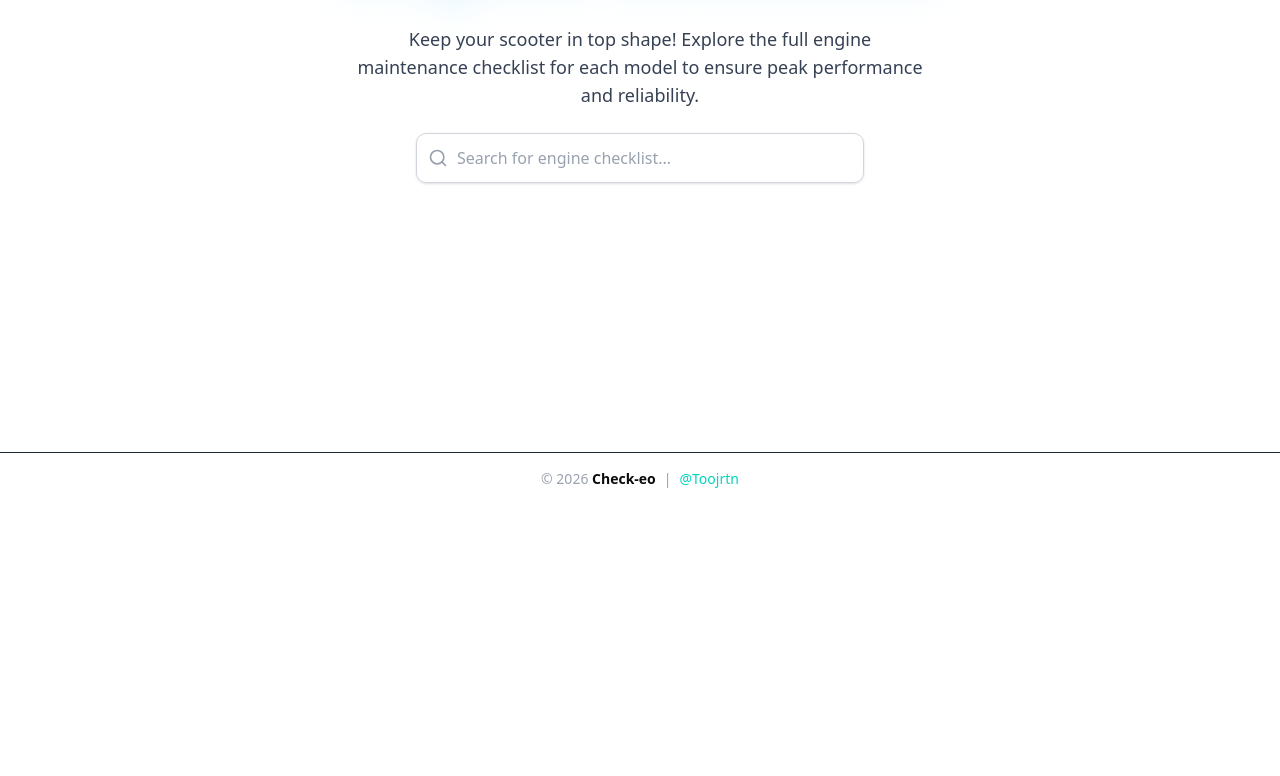
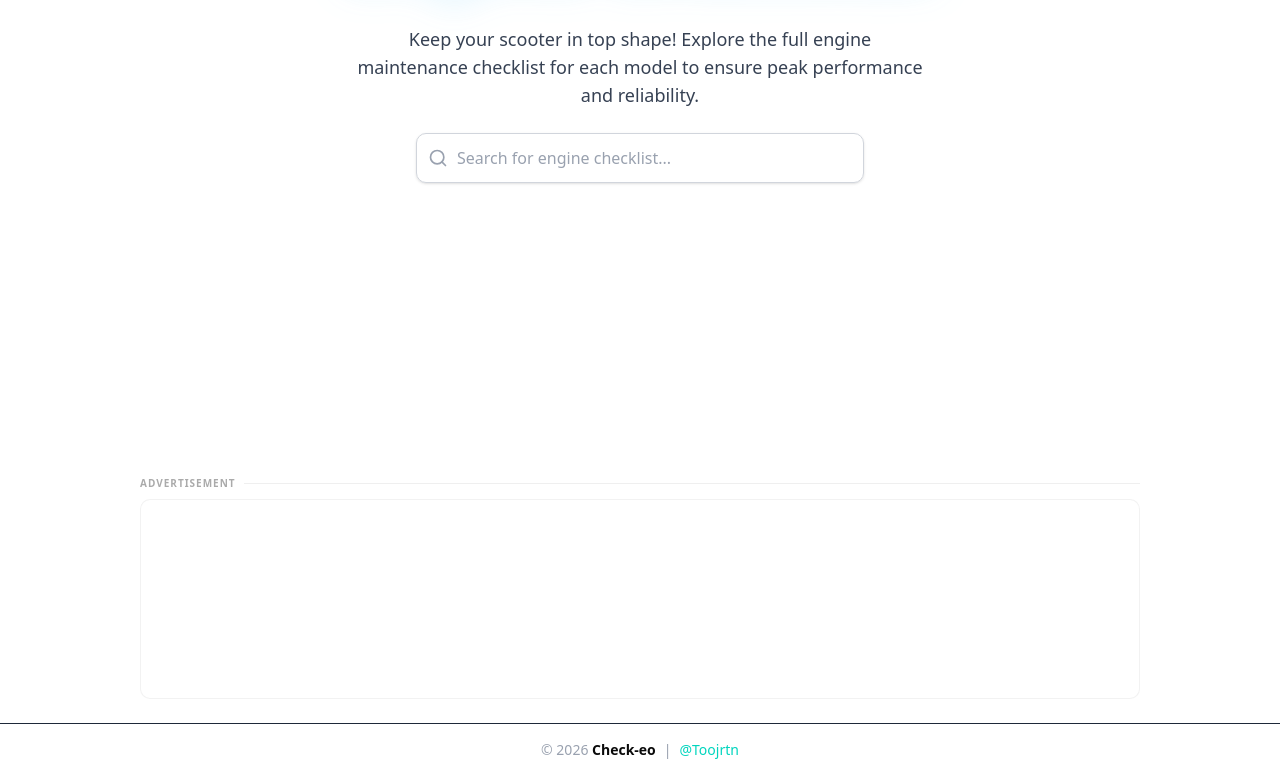
Before and after one commit to Randriamampionona/engine-check-list, a Next.js app: page / in a window 1280 px wide. Shown: the part 348-1124 px from the top of the page. Before the commit the page ends 853 px from the top, so only its background shows below. Built offline with nearby package versions, Linux system fonts and the light colour scheme; no server answers.

Commit message:
FEAT: Add new clean Ad units

```diff
--- a/app/ad/page.tsx
+++ b/app/ad/page.tsx
@@ -1,7 +1,46 @@
-export default function AdPage() {
+import NativeBar from "@/components/ad/native-bar";
+
+export default async function AdPage({
+  searchParams,
+}: {
+  searchParams: Promise<{ [key: string]: string | string[] | undefined }>;
+}) {
+  const lang = (await searchParams).lang as string | undefined;
+
+  const isFr = lang === "fr";
+
   return (
-    <main className="flex items-center justify-center h-full w-full">
-      Ad Here
+    <main className="mx-auto flex min-h-full max-w-3xl flex-col items-center justify-center px-6 py-16 text-center">
+      {/* Header */}
+      <div className="mb-10 space-y-3">
+        <h1 className="text-2xl font-semibold tracking-tight">
+          {isFr ? "Soutenir Check-eo ❤️" : "Supporting Check-eo ❤️"}
+        </h1>
+
+        <p className="text-sm text-muted-foreground leading-relaxed max-w-xl mx-auto">
+          {isFr
+            ? "J'ai créé Check-eo avec passion pour aider les conducteurs de scooters à entretenir leur moteur facilement et en toute sécurité. L'application est entièrement gratuite, sans abonnement ni frais cachés."
+            : "I built Check-eo with passion to help riders maintain their scooters safely and easily. The app is completely free with no subscriptions, paywalls, or hidden fees."}
+        </p>
+
+        <p className="text-sm text-muted-foreground leading-relaxed max-w-xl mx-auto">
+          {isFr
+            ? "Pour couvrir les frais dhébergement et de développement, cette page contient une publicité discrète. La consulter permet de soutenir le projet — merci énormément 🙏"
+            : "To cover hosting and development costs, this page contains a single advertisement. Viewing it helps keep the project alive — thank you so much for your support 🙏"}
+        </p>
+      </div>
+
+      {/* Ad container */}
+      <div className="w-full max-w-xl">
+        <NativeBar />
+      </div>
+
+      {/* Footer note */}
+      <p className="mt-6 text-xs text-muted-foreground">
+        {isFr
+          ? "Aucun tracking, aucun abonnement — juste un soutien honnête."
+          : "No tracking, no subscriptions — just honest support."}
+      </p>
     </main>
   );
 }
--- a/app/community/new/page.tsx
+++ b/app/community/new/page.tsx
@@ -1,9 +1,11 @@
+import NativeBar from "@/components/ad/native-bar";
 import CreatePostForm from "@/components/community/create-post-form";
 
 export default function NewPage() {
   return (
     <main className="mx-auto w-full min-h-full max-w-3xl px-4 py-10 mt-16">
       <CreatePostForm />
+      <NativeBar />
     </main>
   );
 }
--- a/app/community/page.tsx
+++ b/app/community/page.tsx
@@ -1,11 +1,15 @@
+import NativeBar from "@/components/ad/native-bar";
 import CommunityFeed from "@/components/community/community-feed";
 import CreatePostCTA from "@/components/community/create-post-CTA";
 
 export default function CommunityPage() {
   return (
-    <main className="mx-auto w-full min-h-full max-w-3xl px-4 py-10 space-y-10 my-16">
-      <CreatePostCTA />
-      <CommunityFeed />
-    </main>
+    <>
+      <main className="mx-auto w-full min-h-full max-w-3xl px-4 py-10 space-y-10 my-16">
+        <CreatePostCTA />
+        <CommunityFeed />
+        <NativeBar />
+      </main>
+    </>
   );
 }
--- a/app/community/post/[id]/page.tsx
+++ b/app/community/post/[id]/page.tsx
@@ -1,3 +1,4 @@
+import NativeBar from "@/components/ad/native-bar";
 import SinglePost from "@/components/community/single-post";
 
 type Props = {
@@ -11,6 +12,7 @@ export default async function PostPage({ params }: Props) {
     <main className="mx-auto w-full min-h-full max-w-3xl px-4 py-10 space-y-8 mt-16">
       {/* Individual post */}
       <SinglePost postId={postId} />
+      <NativeBar />
     </main>
   );
 }
--- a/app/page.tsx
+++ b/app/page.tsx
@@ -1,9 +1,11 @@
+import NativeBar from "@/components/ad/native-bar";
 import Heading from "@/components/heading";
 import SearchForm from "@/components/search-form";
 
 export default function Home() {
   return (
-    <main className="flex md:items-center justify-center h-full w-full">
+    <>
+      <main className="flex md:items-center justify-center flex-col h-full w-full">
         <div className="max-w-3xl mx-auto p-6 mt-16 md:mt-0 text-center">
           <Heading />
 
@@ -15,5 +17,7 @@ export default function Home() {
           <SearchForm />
         </div>
       </main>
+      <NativeBar />
+    </>
   );
 }
--- a/app/r/[search_terms]/page.tsx
+++ b/app/r/[search_terms]/page.tsx
@@ -1,4 +1,5 @@
 import { searchEngineFaults } from "@/action/get-search-engine-faults.action";
+import NativeBar from "@/components/ad/native-bar";
 import Heading from "@/components/heading";
 import { Lang } from "@/typing";
 
@@ -28,7 +29,7 @@ export default async function ResultPage({ params, searchParams }: PageProps) {
   };
 
   return (
-    <main className="max-w-3xl mx-auto p-8 flex flex-col items-center h-full w-full">
+    <main className="max-w-3xl mx-auto p-8 flex flex-col items-center min-h-full w-full">
       {/* Page Header */}
       <header className="mb-12 text-center">
         <Heading />
@@ -49,7 +50,7 @@ export default async function ResultPage({ params, searchParams }: PageProps) {
           {/* Priority Badge */}
           <span
             className={`absolute top-4 right-4 px-3 py-1 rounded-full font-semibold text-sm ${priorityColor(
-              fault.Priority
+              fault.Priority,
             )}`}
           >
             Priority {fault.Priority}
@@ -88,6 +89,8 @@ export default async function ResultPage({ params, searchParams }: PageProps) {
           <div className="absolute inset-0 rounded-2xl shadow-[0_0_60px_#00fff3] opacity-10 pointer-events-none"></div>
         </div>
       )}
+
+      <NativeBar />
     </main>
   );
 }
--- /dev/null
+++ b/components/ad/native-bar.tsx
@@ -0,0 +1,39 @@
+"use client";
+import { useEffect, useRef } from "react";
+
+export default function NativeBar() {
+  const adRef = useRef<HTMLDivElement>(null);
+
+  useEffect(() => {
+    if (adRef.current && !adRef.current.firstChild) {
+      const script = document.createElement("script");
+      script.src =
+        "https://pl28501879.effectivegatecpm.com/da7ee0516817cc741279dfbfc0a6800e/invoke.js";
+      script.async = true;
+      script.setAttribute("data-cfasync", "false");
+
+      adRef.current.appendChild(script);
+    }
+  }, []);
+
+  return (
+    <div className="w-full flex flex-col items-center justify-center py-6">
+      {/* Label and Divider */}
+      <div className="w-full max-w-250 flex items-center gap-2 mb-2 opacity-60">
+        <span className="text-[10px] font-semibold uppercase tracking-widest text-muted-foreground whitespace-nowrap">
+          Advertisement
+        </span>
+        <div className="h-px w-full bg-border" />
+      </div>
+
+      {/* Ad Container */}
+      <div
+        id="container-da7ee0516817cc741279dfbfc0a6800e"
+        ref={adRef}
+        className="w-full max-w-250 min-h-50 bg-secondary/5 rounded-lg border border-border/50 overflow-hidden"
+      >
+        {/* Adsterra will inject the ad content here */}
+      </div>
+    </div>
+  );
+}
```
Lines whose indentation alone changed are shown as unchanged.
